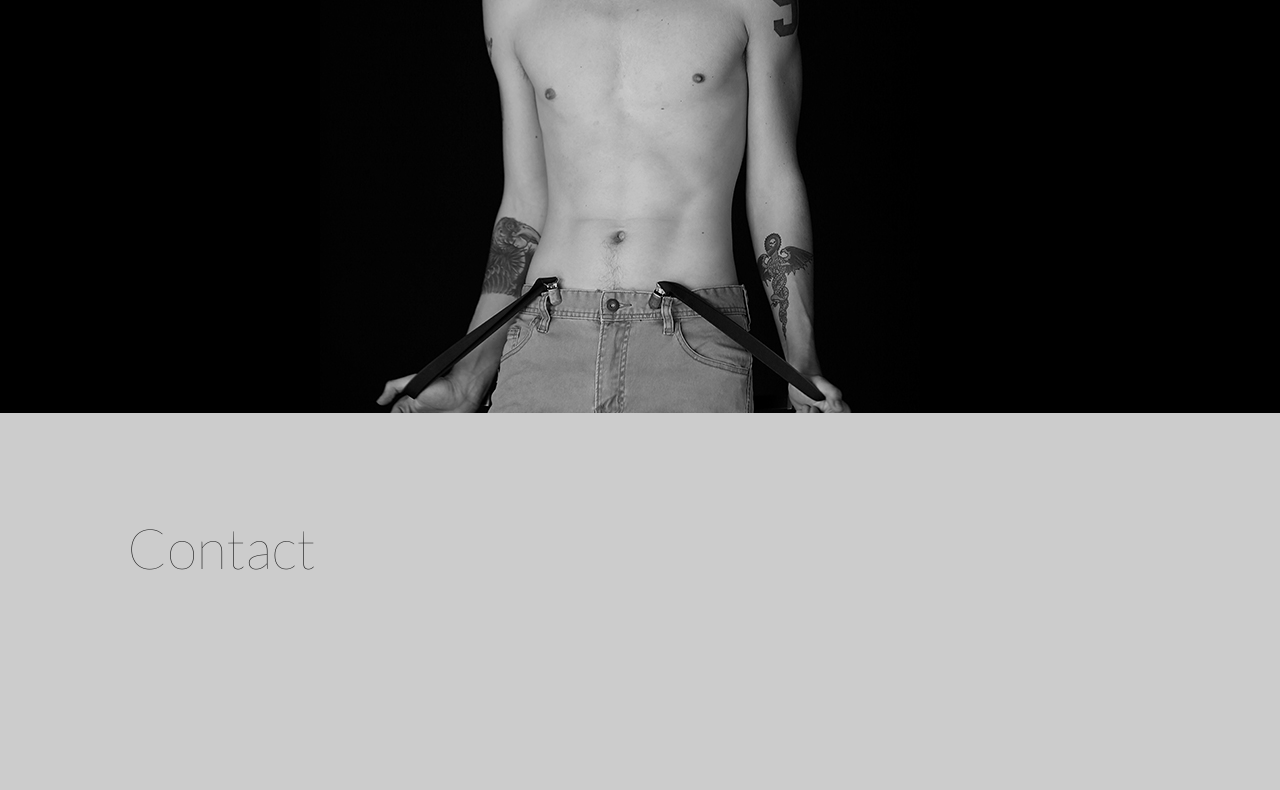
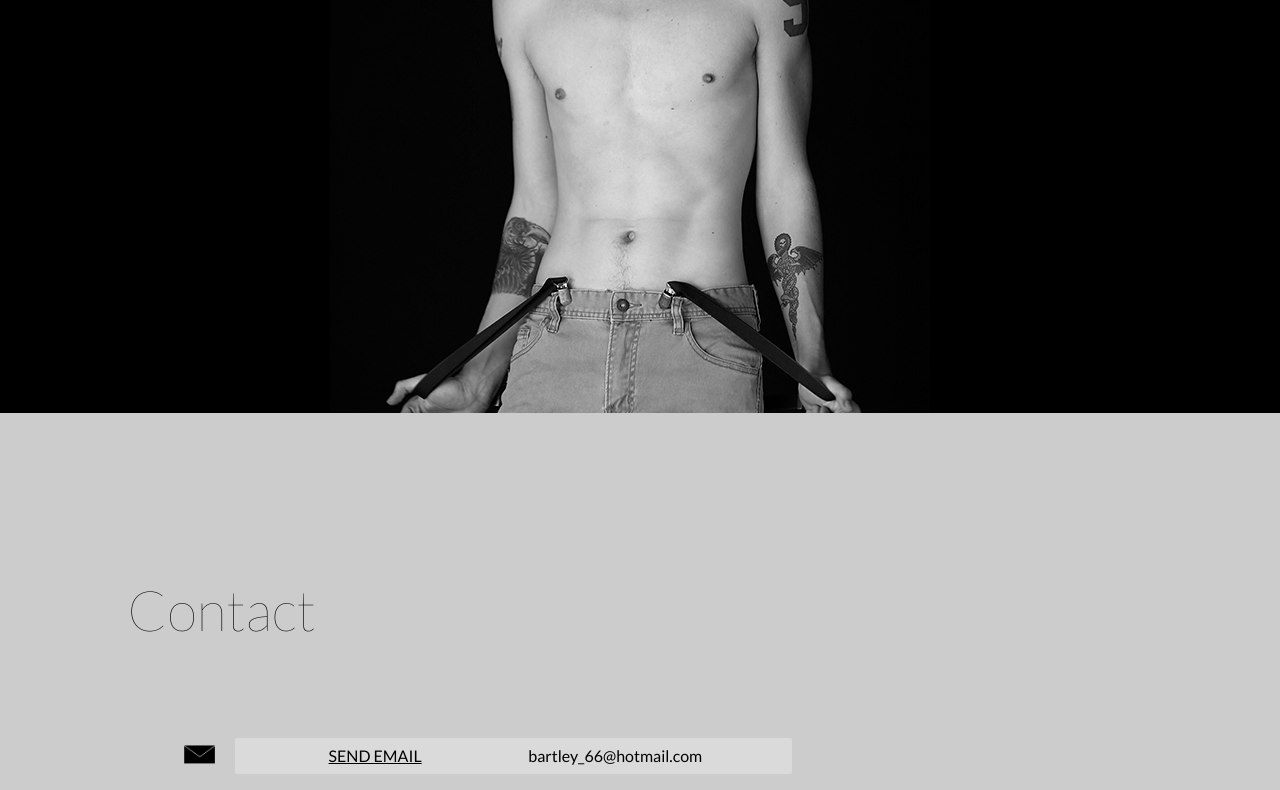
Before and after one commit to RoryDuncan/JakeBartley-Portfolio, a plain HTML site: page index.html in a window 1280 px wide. Shown: the part 1300-2090 px from the top of the page. Drawn offline with Linux system fonts and the light colour scheme.

Commit message:
Added Contact content.

```diff
--- a/css/main.css
+++ b/css/main.css
@@ -64,7 +64,11 @@ textarea {
    Author: Jonathan Verrecchia - verekia.com/initializr/responsive-template
    ========================================================================== */
 
+
+/* General */
+
     body {
+        min-width: 480px;
         font: 16px/26px "Lato", Helvetica, Helvetica Neue, Arial;
     }
 
@@ -81,8 +85,6 @@ h5 {
         font-weight:300;
     }
 
-/* General */
-
     .slide .wrapper h1 {
 
         line-height: 0.9em;
@@ -98,7 +100,7 @@ h5 {
 /* Navigation */
 
     .header-container {
-        position: fixed;
+        position: top;
         top: 0px;
         width: 100%;
         background-color: #233;
@@ -107,8 +109,9 @@ h5 {
     }
 
     h1.title {
+
+        float: left;
         color: #fff;
-
         display: inline-block;
         font-weight:200;
         float: left;
@@ -124,12 +127,11 @@ h5 {
     }
 
 
+    .header-container nav {
 
-    .header-container nav {
-        margin: 25px 0;
+        margin: 10px 0;
         display:inline-block;
-        width:80%;
-        float:left;
+        width:100%;
     }
 
     .header-container nav ul {
@@ -138,6 +140,7 @@ h5 {
     }
 
     .header-container nav ul li {
+
         padding: 0 25px;
         display: inline-block;
         list-style-image: none;
@@ -157,8 +160,8 @@ h5 {
 /* About */
 
     .about {
-        background-color: #222;
-        color: #fff;
+        background-color: #223030;
+        color: #fc4;
     }
     .about > .wrapper > h1 {
         margin-top: 125px;
@@ -258,7 +261,7 @@ h5 {
 
 
     .gallery .gallery-nav span img {
-        z-index: 888;
+        z-index: 999;
         opacity: 1;
         width:25%;
     }
@@ -285,7 +288,7 @@ h5 {
     }
 
     .gallery ul.horizontal-view li img {
-        opacity: 0.9;
+        opacity: 1;
         width:100%;
     }
 
@@ -330,10 +333,66 @@ h5 {
         background-color: #ccc;
     }
 
+    .contact h1 {
+        color: #000;
+        margin-top:100px;
+        margin-bottom: 100px;
+    }
+
+
+    .contact ul {
+        width:80%;
+    }
+
+
+    .contact ul li a {
+        width: 100%;
+        text-align: center;
+        text-transform: uppercase;
+        border-radius: 2px;
+        background-color:#dadada;
+        padding: 4px 44px;
+        min-width: 100px;
+        display:inline-block;
+        border: 1px solid transparent;
+        font-size:1em;
+        color: #000;
+        font-weight: 400;
+    }
+
+    .contact ul li img {
+
+    }
+
+    .contact ul a,
+    .contact ul a:visited {
+        color: #000;
+    }
+    .contact ul a:hover {
+       color: #c92;
+    }
+
+    .contact ul li a:hover {
+        color: #000;
+        background-color:#fff;
+    }
+
+
 
 @media only screen and (min-width: 480px) {}
 
-@media only screen and (min-width: 768px) {}
+@media only screen and (min-width: 768px) {
+
+    .header-container {
+        position:fixed;
+    }
+    .header-container nav {
+
+        margin: 25px 0;
+        display:inline-block;
+        width:60%;
+    }
+}
 
 @media only screen and (min-width: 1140px) {
 
@@ -344,14 +403,34 @@ h5 {
     .wrapper {
         width: 1026px; /* 1140px - 10% for margins */
         margin: 0 auto;
-    }
+
     }
 
-/* ==========================================================================
+
+}
+
+/*==========================================================================
 Helper classes
  ========================================================================== */
 
+    .unstyled {
+        display: block;
+    }
 
+    .unstyled li {
+        margin-left: 10px;
+        list-style-image: none;
+        display: inline-block;
+    }
+
+    .casesensitive,
+    .casesensitive * {
+        text-transform: none !important;
+    }
+
+    .casesensitive:hover {
+        cursor: text !important;
+    }
 
     .muted {
         color: #999;
--- a/index.html
+++ b/index.html
@@ -21,7 +21,7 @@
 
         <div class="header-container">
             <header class="wrapper clearfix">
-                <h1 class="title"><a href="">Jake Bartley</a></h1>
+                <h1 class="title"><a href="">Jake&nbsp;Bartley</a></h1>
                 <nav>
                     <ul>
                         <li><a href="#about">About</a></li>
@@ -62,6 +62,20 @@
         <div id="contact" class="contact slide clearfix">
             <div class="wrapper clearfix">
                 <h1>Contact</h1>
+                <ul class="unstyled">
+                    <li>
+                      <img src="img/mail.png" width="45px" />
+                    </li>
+                    <li>
+                      <a target="_blank" href="mailto:bartley_66@hotmail.com"> Send Email </a>
+                    </li>
+                    <li class="casesensitive"><a> bartley_66@hotmail.com </a></li>
+                </ul>
+                <ul class="unstyled">
+                  <li> <img src="img/facebook.png" width="45px" /> </li>
+                  <li><a target="_blank" href="http://www.facebook.com/jakebartley1994"  > Facebook </a></li>
+                </ul>
+
             </div>
         </div>
 
--- a/js/main.js
+++ b/js/main.js
@@ -42,7 +42,7 @@ var setSlideHeight = function() {
   });
 
 
-  $(".about").css({"background":"url('img/backdrop.png') 10% 0px no-repeat fixed"});
+  //$(".about").css({"background":"url('img/backdrop.png') 0 0px no-repeat fixed"});
 
 };
 
@@ -201,9 +201,10 @@ $(document).ready(
         $(".gallery-nav").hide();
         $(".gallery > .wrapper > h1").animate({"top": "0px"})
         $(".gallery .overview li").show();
+        $(".gallery .overview").css({"max-height":"none"});
       }
       else {
-
+        $(".gallery .horizontal-view").css({"max-height":"700px"});
         $(".change-mode").text("overview");
         $(".gallery > .wrapper > h1").animate({"top": "100px"})
         $(".gallery-nav").show();
```
Also changed, not shown: img/facebook.png (added), img/mail.png (added). Lines whose indentation alone changed are shown as unchanged.
